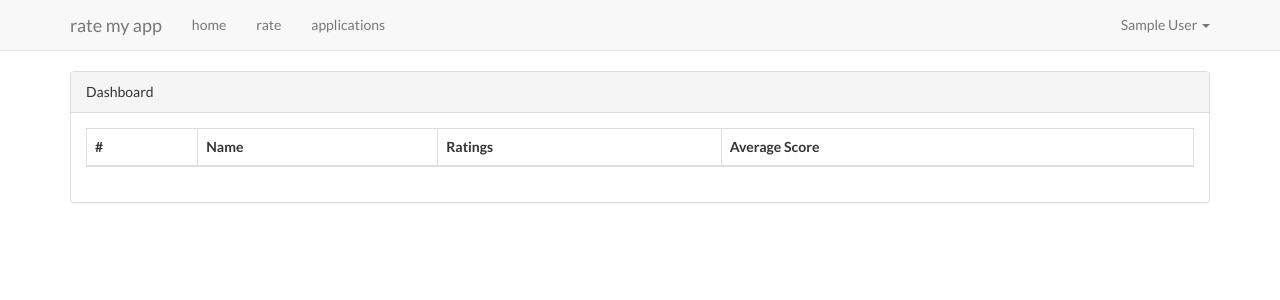
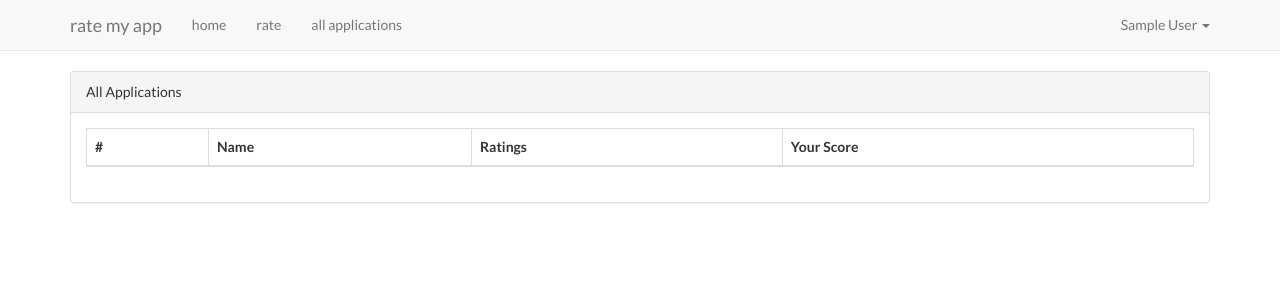
Before and after one commit to UsmannK/ignite, a Laravel app: template resources/views/applications.blade.php in a window 1280 px wide. Shown: the top 300 px of the page. Run offline with Laravel 8, Linux system fonts and the light colour scheme; the template is opened without the code that fills it, so the values that code supplies are empty; the visitor is signed in with stand-in values (Sample User, id 1); settings files or empty folders that the repository lacks are supplied; some libraries are stand-ins or nearby versions.

Commit message:
switch avg. ranking with your ranking

```diff
--- a/resources/views/applications.blade.php
+++ b/resources/views/applications.blade.php
@@ -8,7 +8,7 @@
                 <p class="alert alert-info">{{ Session::get('message') }}</p>
             @endif
             <div class="panel panel-default">
-                <div class="panel-heading">Dashboard</div>
+                <div class="panel-heading">All Applications</div>
                     <div class="panel-body">
                         <table class="table table-bordered">
                             <thead>
@@ -16,7 +16,7 @@
                                     <th>#</th>
                                     <th>Name</th>
                                     <th>Ratings</th>
-                                    <th>Average Score</th>
+                                    <th>Your Score</th>
                                 </tr>
                             </thead>
                             <tbody>
@@ -25,7 +25,7 @@
                                         <th><a href="{{action('PageController@showRate', ['id' => $app->id])}}">{{$app->id}}</a>
                                         <th>{{ $app->name }}</th>
                                         <th>{{ $app->getReviewsAttribute() }}</th>
-                                        <th>{{ $app->ratingInfo()['average']}}</th>
+                                        <th>{{ $app->userRating()}}</th>
                                     </tr>
                                 @endforeach
                             </tbody>
--- a/resources/views/layouts/app.blade.php
+++ b/resources/views/layouts/app.blade.php
@@ -45,7 +45,7 @@
                     <ul class="nav navbar-nav">
                         <li><a href="{{ url('/home') }}">home</a></li>
                         <li><a href="{{ url('/rate') }}">rate</a></li>
-                        <li><a href="{{ url('/applications') }}">applications</a></li>
+                        <li><a href="{{ url('/applications') }}">all applications</a></li>
                     </ul>
                     <ul class="nav navbar-nav navbar-right">
                         <li class="dropdown">
```
Also changed, not shown: app/Models/Application.php (+10 -4 lines), resources/views/home.blade.php (+17 -0 lines).
